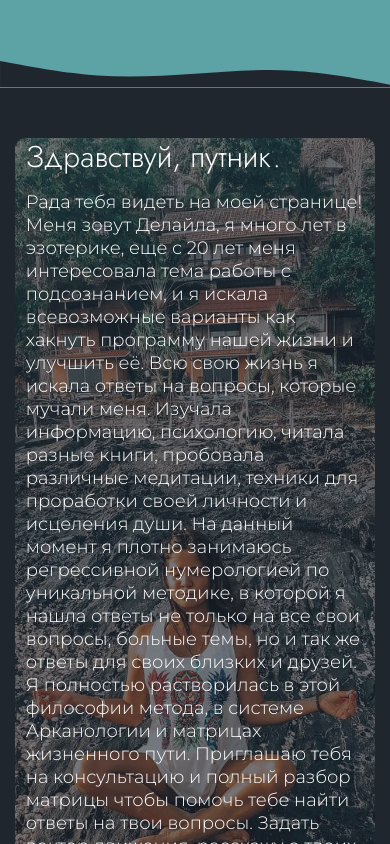
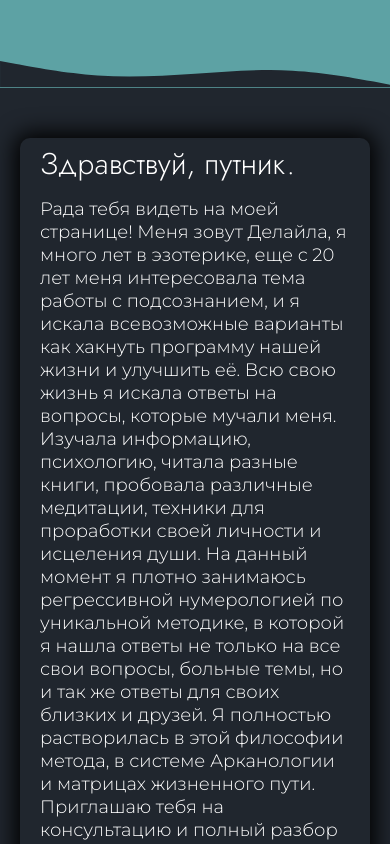
Before and after one commit to MKLSV/DeaRune, a React app: page / in a window 390 px wide. Shown: the part 3000-3844 px from the top of the page. Built offline with nearby package versions, Linux system fonts and the light colour scheme.

Commit message:
dea img mobile display none

```diff
--- a/src/assets/cmps/_about-me.scss
+++ b/src/assets/cmps/_about-me.scss
@@ -85,13 +85,16 @@
     .about-me {
         position: relative;
         // display: inline-block;
-        margin: 50px 0;
-        box-shadow: 0 0 0 0;
+        margin: 50px 20px;
+        // box-shadow: 0 0 0 0;
         width: 97vw;
+        padding: 7px 0;
+        border-radius: 10px;
         justify-content: center;
 
         img{
-            position: absolute;
+            display: none;
+            // position: absolute;
             // margin-top: 50px;
             opacity: 0.4;
             // height: calc(100% - 65px);
```
